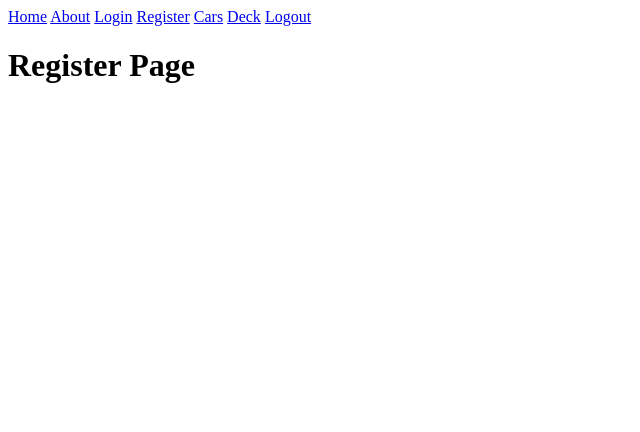
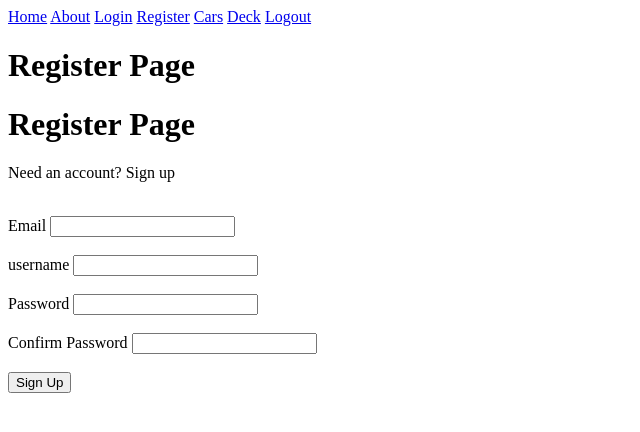
Before and after one commit to hman191/QAproject1, a Flask app: page /register in a window 1280 px wide. Shown: the top 432 px of the page, without its empty margins (0-640 px from the left). Run offline with Flask 2, Linux system fonts and the light colour scheme.

Commit message:
not wokring user unnassigned

```diff
--- a/flask-app/application/__init__.py
+++ b/flask-app/application/__init__.py
@@ -2,11 +2,13 @@ from flask import Flask
 from flask_sqlalchemy import SQLAlchemy
 import os
 from flask_login import LoginManager
+from flask_bcrypt import Bcrypt
 
 app = Flask(__name__)
 app.config['SQLALCHEMY_DATABASE_URI'] = str(os.getenv('DATABASE_URI'))
 app.config['SECRET_KEY'] = str(os.getenv('MY_SECRET_KEY'))
 db = SQLAlchemy(app)
+bcrypt = Bcrypt(app)
 login_manager = LoginManager(app)
 login_manager.login_view = 'login'
 from application import routes
--- a/flask-app/application/forms.py
+++ b/flask-app/application/forms.py
@@ -1,7 +1,8 @@
 from flask_wtf import FlaskForm
 from wtforms import StringField, SubmitField
-from wtforms.validators import DataRequired, Length
+from wtforms.validators import DataRequired, Length, Email, EqualTo, ValidationError
 from wtforms import StringField, SubmitField, PasswordField, BooleanField
+from application.models import user, deck, car_list
 
 class LoginForm(FlaskForm):
     email = StringField('Email',
@@ -18,3 +19,35 @@ class LoginForm(FlaskForm):
 
     remember = BooleanField('Remember Me')
     submit = SubmitField('Login')
+
+class RegistrationForm(FlaskForm):
+    email = StringField('Email',
+        validators = [
+            DataRequired(),
+            Email()
+        ]
+    )
+    username = StringField('username',
+        validators = [
+            DataRequired(),
+            Length(min=4, max=20)
+        ]
+    )
+    password = PasswordField('Password',
+        validators = [
+            DataRequired(),
+        ]
+    )
+    confirm_password = PasswordField('Confirm Password',
+        validators = [
+            DataRequired(),
+            EqualTo('password')
+        ]
+    )
+    submit = SubmitField('Sign Up')
+
+    def validate_email(self, email):
+        user = user.query.filter_by(email=email.data).first()
+
+        if user:
+            raise ValidationError('Email already in use')
--- a/flask-app/application/routes.py
+++ b/flask-app/application/routes.py
@@ -1,8 +1,9 @@
-from application import app, db
-from application.models import car_list,deck,user
+from application.models import car_list, deck, user
 from flask_login import login_user, current_user, logout_user, login_required
-from application.forms import LoginForm
 from flask import render_template, redirect, url_for, request
+from application import app, db, bcrypt
+from application.forms import RegistrationForm, LoginForm
+
 @app.route('/')
 
 @app.route('/home')
@@ -25,9 +26,19 @@ def deck():
 def about():
     return render_template('about.html', title='About')
 
-@app.route('/register')
+@app.route('/register', methods=['GET', 'POST'])
 def register():
-    return render_template('register.html', title='Register')
+    form = RegistrationForm()
+    if form.validate_on_submit():
+        hash_pw = bcrypt.generate_password_hash(form.password.data)
+
+        user = user(email=form.email.data, username=form.username.data, password=hash_pw)
+
+        db.session.add(User)
+        db.session.commit()
+
+        return redirect(url_for('home'))
+    return render_template('register.html', title='Register', form=form)
 
 @app.route("/login", methods=['GET', 'POST'])
 def login():
@@ -35,7 +46,7 @@ def login():
         return redirect(url_for('home'))
     form = LoginForm()
     if form.validate_on_submit():
-        user=Users.query.filter_by(email=form.email.data).first()
+        user=user.query.filter_by(email=form.email.data).first()
         if user and bcrypt.check_password_hash(user.password, form.password.data):
             login_user(user, remember=form.remember.data)
             next_page = request.args.get('next')
--- a/flask-app/application/templates/register.html
+++ b/flask-app/application/templates/register.html
@@ -1,2 +1,63 @@
 {% extends "layout.html" %}
-<h1>{{ title }}</h1>
+{% block body_content %}
+<h1>Register Page</h1>
+    <p>Need an account? Sign up</p>
+    <div class='form'>
+        <form method='POST' action=''>
+            {{ form.hidden_tag() }}
+            <br>
+            <div class='form_group'>
+                {{ form.email.label }}
+                {{ form.email }}
+                {% if form.email.errors %}
+                    <div class='error'>
+                        {% for error in form.email.errors %}
+                            <span>{{ error }}</span>
+                        {% endfor %}
+                    </div>
+                {% endif %}
+            </div>
+            <br>
+	    <div class='form_group'>
+                {{ form.username.label }}
+                {{ form.username }}
+                {% if form.username.errors %}
+                    <div class='error'>
+                        {% for error in form.username.errors %}
+                            <span>{{ error }}</span>
+                        {% endfor %}
+                    </div>
+                {% endif %}
+            </div>
+	    <br>
+            <div class='form_group'>
+                {{ form.password.label }}
+                {{ form.password }}
+                {% if form.password.errors %}
+                    <div class='error'>
+                        {% for error in form.password.errors %}
+                            <span>{{ error }}</span>
+                        {% endfor %}
+                    </div>
+                {% endif %}
+            </div>
+            <br>
+            <div class='form_group'>
+                {{ form.confirm_password.label }}
+                {{ form.confirm_password }}
+                {% if form.confirm_password.errors %}
+                    <div class='error'>
+                        {% for error in form.confirm_password.errors %}
+                            <span>{{ error }}</span>
+                        {% endfor %}
+                    </div>
+                {% endif %}
+            </div>
+            <br>
+            <div class='form_group'>
+                {{ form.submit }}
+            </div>
+        </form>
+    </div>
+
+{% endblock %}
--- a/flask-app/create.py
+++ b/flask-app/create.py
@@ -1,3 +1,5 @@
 from application import db
+from application.models import car_list, user, deck
 
+db.drop_all()
 db.create_all()
```
Also changed, not shown: flask-app/application/models.py (+5 -5 lines), flask-app/requirements.txt (+17 -3 lines), flask-app/app.py (line endings or trailing spaces), 2 other files.
